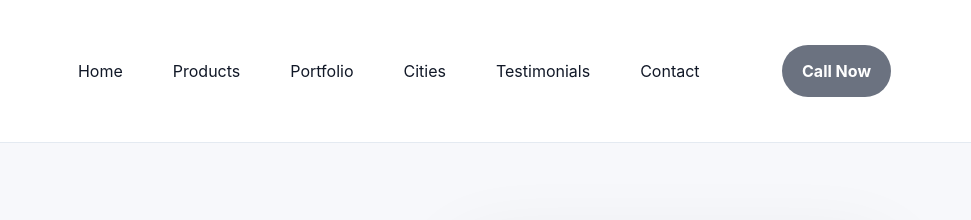
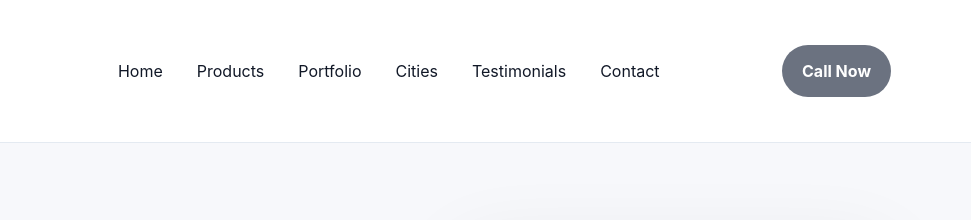
Before and after one commit to Raman252512/Raman-Flight-Case, a website: page index.html in a window 1280 px wide. Shown: the top 220 px of the page, 309-1280 px from the left. Drawn offline with Linux system fonts and the light colour scheme.

Commit message:
Update styles.css

```diff
--- a/styles.css
+++ b/styles.css
@@ -80,7 +80,7 @@ textarea {
 
 nav {
   display: flex;
-  gap: 2.5rem;
+  gap: 1.5rem;
   flex-wrap: wrap;
   align-items: center;
 }
```
